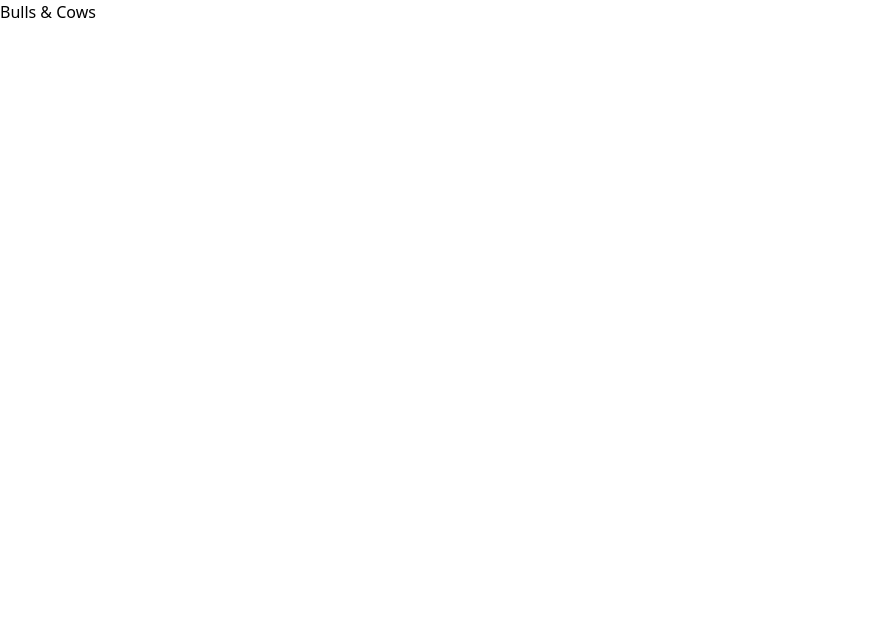
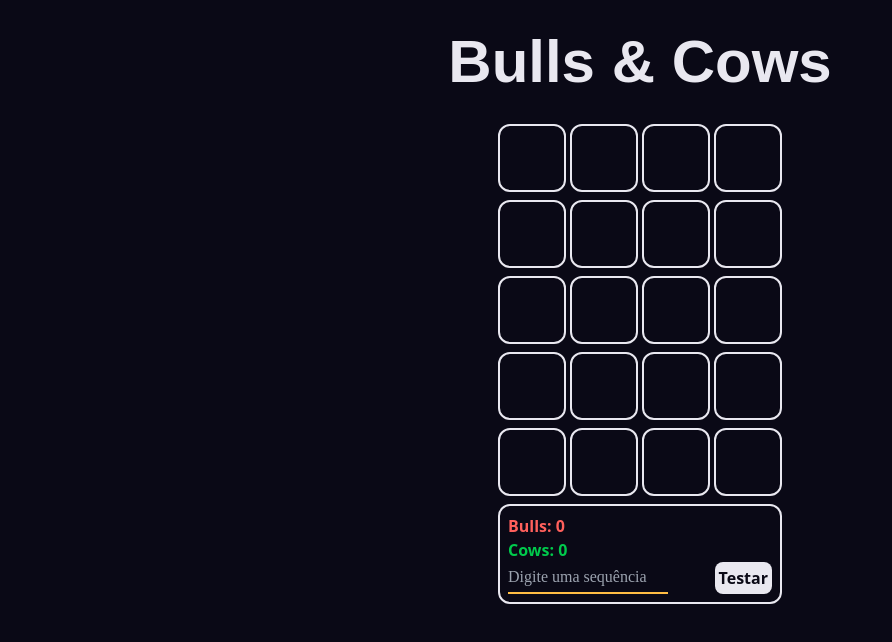
Before and after one commit to CarlosfcPinheiro/prog_webII_portfolio, a website: page src/bulls&cows.html in a window 1280 px wide. Shown: the whole page, without its empty margins (0-892 px from the left). Drawn offline with Linux system fonts and the light colour scheme; a web font is replaced by a local one.

Commit message:
finalizar estilo da pagina bulls&cows

```diff
--- /dev/null
+++ b/scripts/script.js
@@ -0,0 +1,38 @@
+// Getting elements
+const list_numbers = document.querySelectorAll('#line-numbers');
+const input_number = document.getElementById('input-number');
+const button_test = document.getElementById('button-test');
+
+const randomNumber = () => {
+    return String(parseInt(Math.random()*8888+1000));
+}
+
+const checkNumber = (number) => {
+    const isGreater = false;
+    if (number.length > 4){
+        isGreater = true;
+    }
+    return isGreater;
+}
+
+const randomNum = randomNumber().split('');
+const lives = 5;
+const bulls = 0;
+const cows = 0;
+
+console.log(randomNum);
+
+button_test.addEventListener('click', () => {
+    const attempt = String(input_number.value).trim().split('');
+    const isGreater = checkNumber(attempt);
+
+    if (!isGreater){
+        for (let i=0; i < 4; i++){
+            if (attempt[i] == randomNum[i]){
+                bulls += 1;
+            } else if (attempt[i] in randomNum) {
+                console.log("tem");
+            }
+        }
+    }
+});
--- a/src/bulls&cows.html
+++ b/src/bulls&cows.html
@@ -5,12 +5,64 @@
     <meta name="viewport" content="width=device-width, initial-scale=1.0">
 
     <link rel="stylesheet" href="/styles/output.css">
+    <link rel="stylesheet" href="/styles/bulls&cows.css">
+
+    <link href="https://api.fontshare.com/v2/css?f[]=satoshi@500,700,900&display=swap" rel="stylesheet">
+    <link href="https://api.fontshare.com/v2/css?f[]=jet-brains-mono@500,700,800&display=swap" rel="stylesheet">
+
+    <script src="../scripts/script.js" defer></script>
 
     <title>Document</title>
 </head>
 <body>
-    <div class="content">
-        <h1>Bulls & Cows</h1>
+    <div class="content flex flex-col items-center pt-8 ">
+        <h1 class="text-6xl pb-8">Bulls & Cows</h1>
+        <div class="game items-center items-center gap-2">
+            <div>
+                <div class="flex flex-col gap-2">
+                    <ul id="line-numbers" class="flex flex-row text-4xl font-[Satoshi] font-bold gap-1">
+                        <li class="py-8 px-8 border-2 rounded-xl"></li>
+                        <li class="py-8 px-8 border-2 rounded-xl"></li>
+                        <li class="py-8 px-8 border-2 rounded-xl"></li>
+                        <li class="py-8 px-8 border-2 rounded-xl"></li>
+                    </ul>
+                    <ul id="line-numbers" class="flex flex-row text-4xl font-[Satoshi] font-bold gap-1">
+                        <li class="py-8 px-8 border-2 rounded-xl"></li>
+                        <li class="py-8 px-8 border-2 rounded-xl"></li>
+                        <li class="py-8 px-8 border-2 rounded-xl"></li>
+                        <li class="py-8 px-8 border-2 rounded-xl"></li>
+                    </ul>
+                    <ul id="line-numbers" class="flex flex-row text-4xl font-[Satoshi] font-bold gap-1">
+                        <li class="py-8 px-8 border-2 rounded-xl"></li>
+                        <li class="py-8 px-8 border-2 rounded-xl"></li>
+                        <li class="py-8 px-8 border-2 rounded-xl"></li>
+                        <li class="py-8 px-8 border-2 rounded-xl"></li>
+                    </ul>
+                    <ul id="line-numbers" class="flex flex-row text-4xl font-[Satoshi] font-bold gap-1">
+                        <li class="py-8 px-8 border-2 rounded-xl"></li>
+                        <li class="py-8 px-8 border-2 rounded-xl"></li>
+                        <li class="py-8 px-8 border-2 rounded-xl"></li>
+                        <li class="py-8 px-8 border-2 rounded-xl"></li>
+                    </ul>
+                    <ul id="line-numbers" class="flex flex-row text-4xl font-[Satoshi] font-bold gap-1">
+                        <li class="py-8 px-8 border-2 rounded-xl"></li>
+                        <li class="py-8 px-8 border-2 rounded-xl"></li>
+                        <li class="py-8 px-8 border-2 rounded-xl"></li>
+                        <li class="py-8 px-8 border-2 rounded-xl"></li>
+                    </ul>
+                </div>
+            </div>
+            <div class="mt-2 p-2 border-2 rounded-xl">
+                <div class="game-info flex flex-col font-bold">
+                    <p class="text-[#FF605C]">Bulls: <span id="bulls-count">0</span></p>
+                    <p class="text-[#00CA4C]">Cows: <span id="cows-count">0</span></p>
+                </div>
+                <div class="input-att flex flex-row justify-between">
+                    <input id="input-number" class="w-40 border-b-2 border-[#FFBD44] font-[Satoshi] font-thin" type="text" placeholder="Digite uma sequência">
+                    <button id="button-test" class="rounded-lg p-1 bg-[#e9e8f0] text-[#0a0916] font-bold">Testar</button>
+                </div>
+            </div>
+        </div>
     </div>
 </body>
 </html>
--- /dev/null
+++ b/styles/bulls&cows.css
@@ -0,0 +1,32 @@
+*{
+    padding: 0;
+    margin: 0;
+    box-sizing: border-box;
+}
+
+html, body{
+    width: 100%;
+    height: auto;
+
+    background-color: var(--bg-color);
+    color: var(--text-color);
+}
+
+:root{
+    --text-color: #e9e8f0;
+    --text-gray-color: #a8a7ad;
+    --bg-color: #0a0916;
+    --red-color: #FF605C;
+    --yellow-color: #FFBD44;
+    --green-color: #00CA4C;
+}
+
+h1{
+    font-family: 'JetBrains Mono', sans-serif;
+    font-weight: bolder;
+}
+
+#input-number{
+    background-color: transparent;
+    outline: none;
+}
```
Also changed, not shown: styles/output.css.
